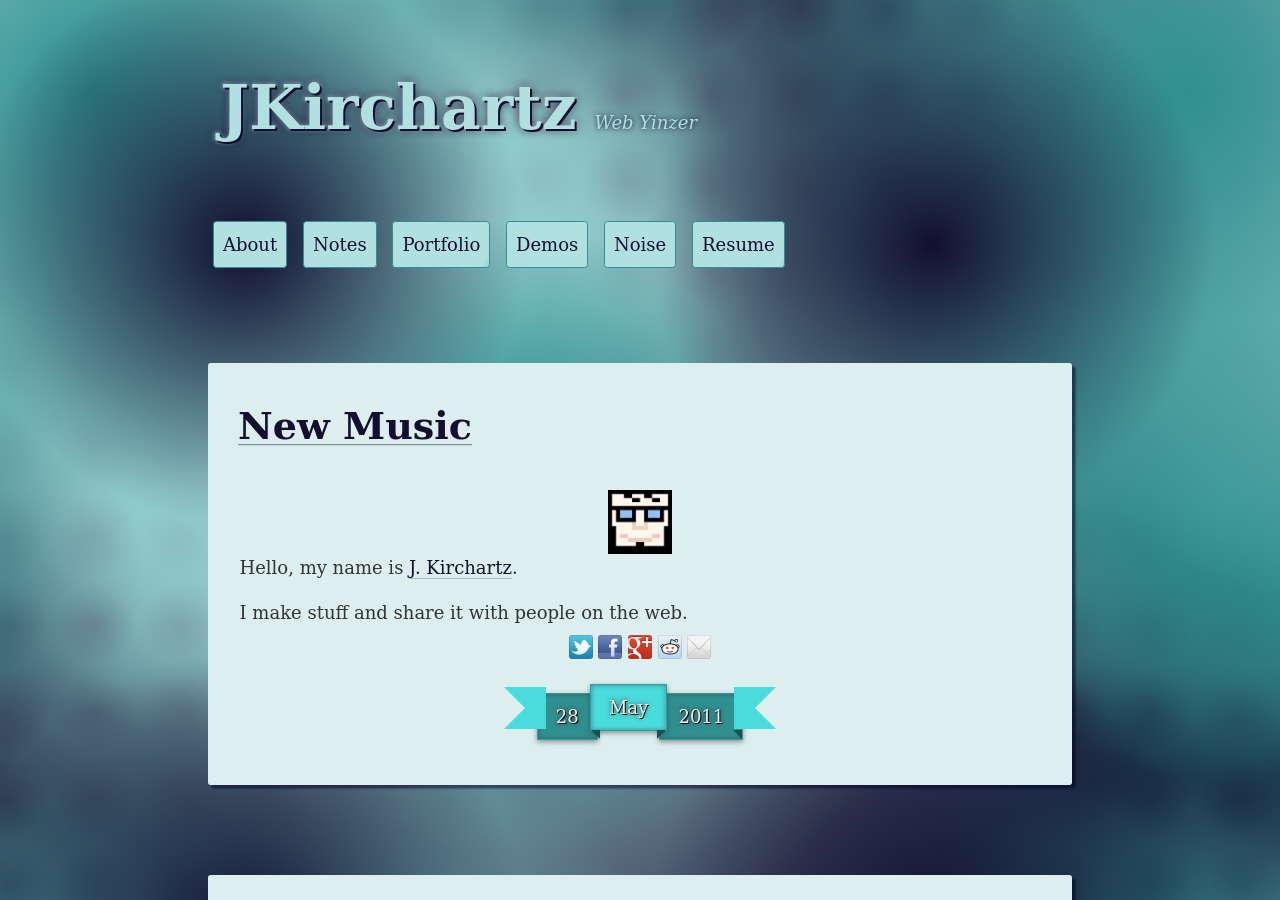
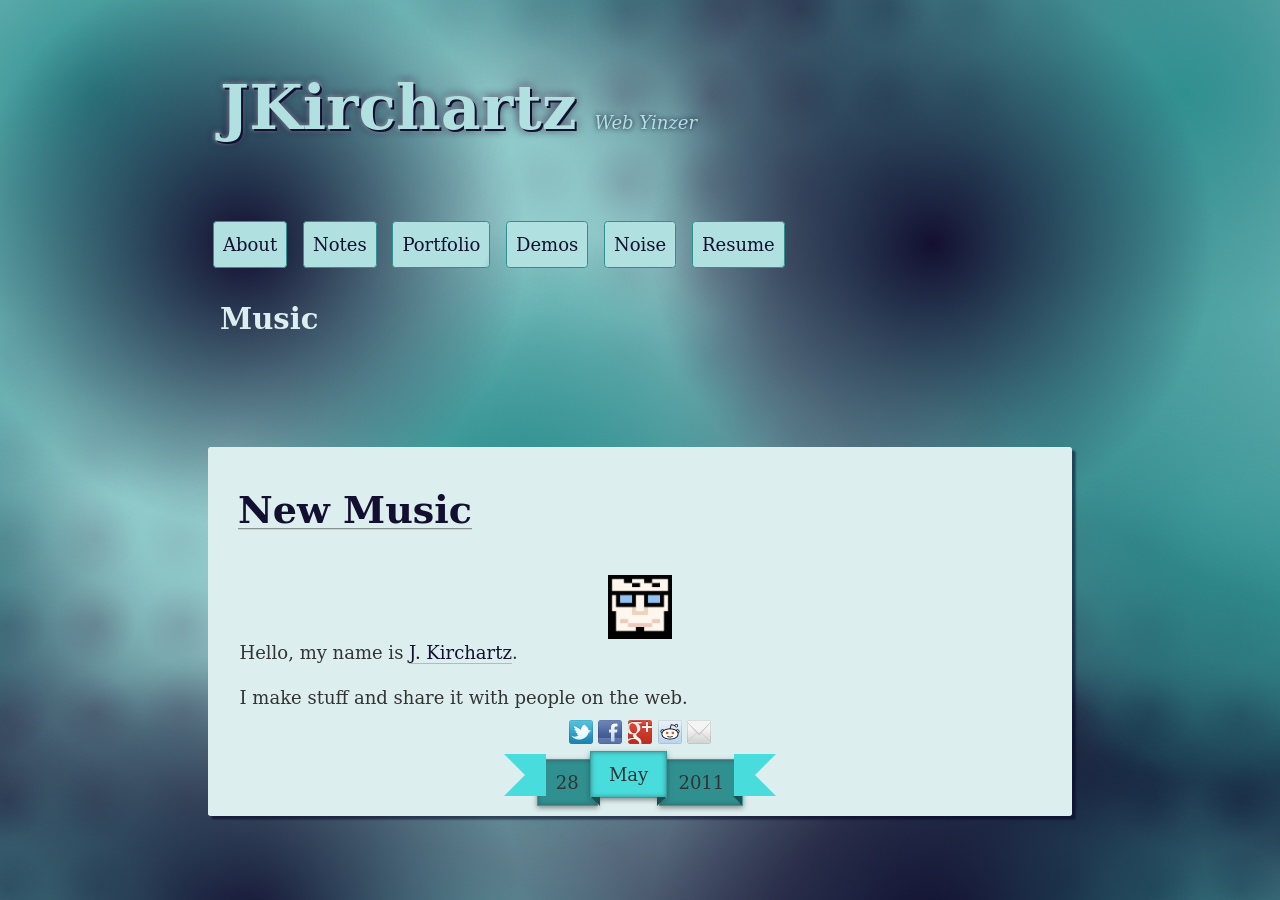
Before and after one commit to JKirchartz/jkirchartz.github.com, a Jekyll site: the page built from noise.html, in a window 1280 px wide and 900 px high. Built offline with Jekyll 4.4.1, drawn with Linux system fonts in a browser that asks for light colours; a script that is not in the unit is left out.

```diff
--- a/noise.html
+++ b/noise.html
@@ -2,6 +2,9 @@
 layout: base
 ---
 
+<div class="archive">
+        <h2>Music</h2>
+        <ul>
                 {% for post in site.tags.music %}
                 <article>
                         <h1 class="entry-title">
@@ -23,3 +26,5 @@
                         {% include time.html %}
                 </article>
                 {% endfor %}
+        </ul>
+</div>
```
Lines whose indentation alone changed are shown as unchanged.
